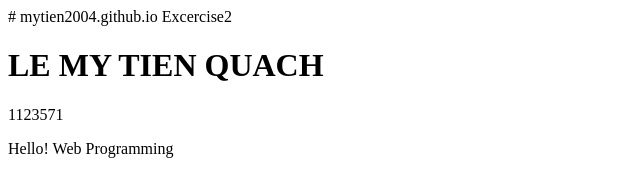
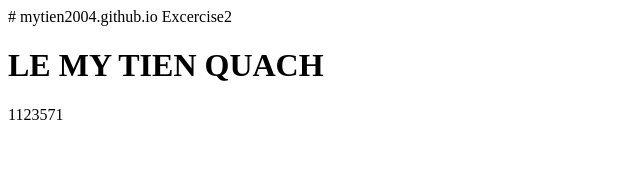
Before and after one commit to quachlemtienn2022-arch/mytien2004.github.io, a plain HTML site: page index.html in a window 1280 px wide. Shown: the whole page, without its empty margins (0-640 px from the left). Drawn offline with Linux system fonts and the light colour scheme.

Commit message:
Update index.html

```diff
--- a/index.html
+++ b/index.html
@@ -8,6 +8,5 @@ Excercise2
 <body>
     <h1>LE MY TIEN QUACH</h1>
     <p>1123571</p>
-    <p>Hello! Web Programming</p>
 </body>
 </html>
```
